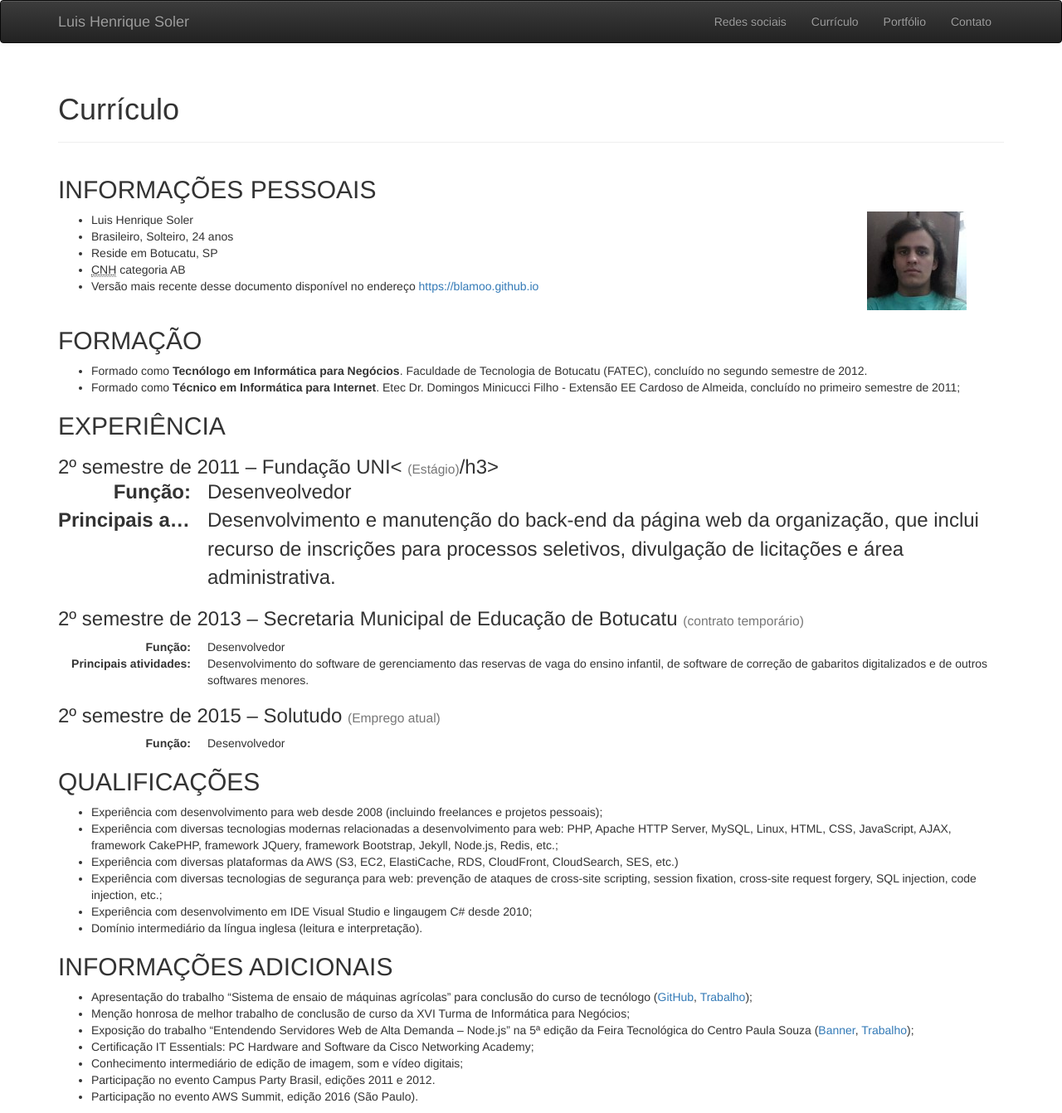
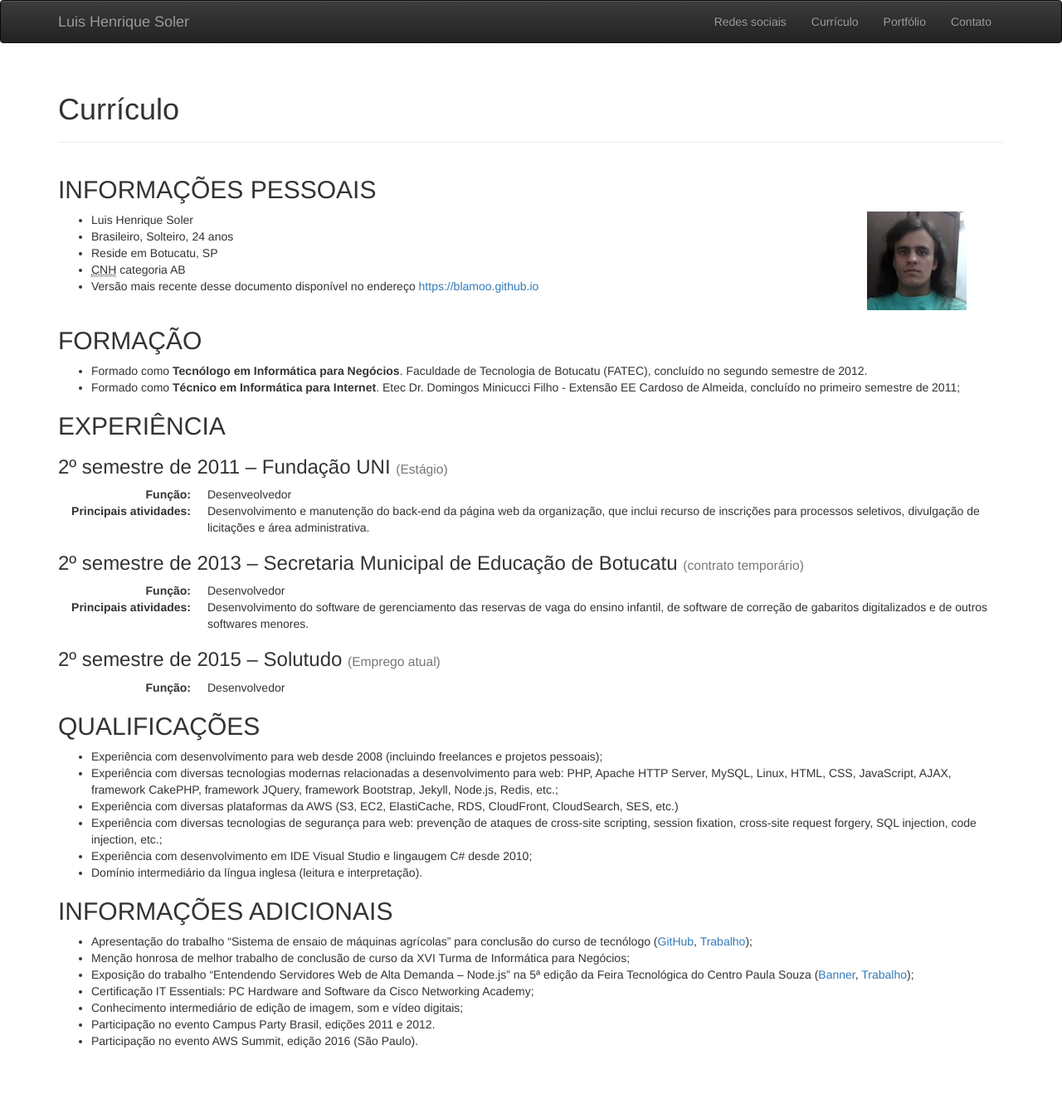
Before and after one commit to Blamoo/blamoo.github.io, a Jekyll site: the page built from curriculo.html, in a window 1280 px wide. Shown: the whole page at 83% size. Built offline with Jekyll 4.4.1, drawn with Linux system fonts in a browser that asks for light colours; nearby versions of some CDN libraries; after the commit the page ends 1275 px from its top, so only the background shows below that.

```diff
--- a/curriculo.html
+++ b/curriculo.html
@@ -30,7 +30,7 @@ layout: default
         </ul>
 
         <h2>EXPERIÊNCIA</h2>
-        <h3>2º semestre de 2011 – Fundação UNI< <small>(Estágio)</small>/h3>
+        <h3>2º semestre de 2011 – Fundação UNI <small>(Estágio)</small></h3>
         <dl class="dl-horizontal">
             <dt>Função:</dt>
             <dd>Desenveolvedor</dd>
```
